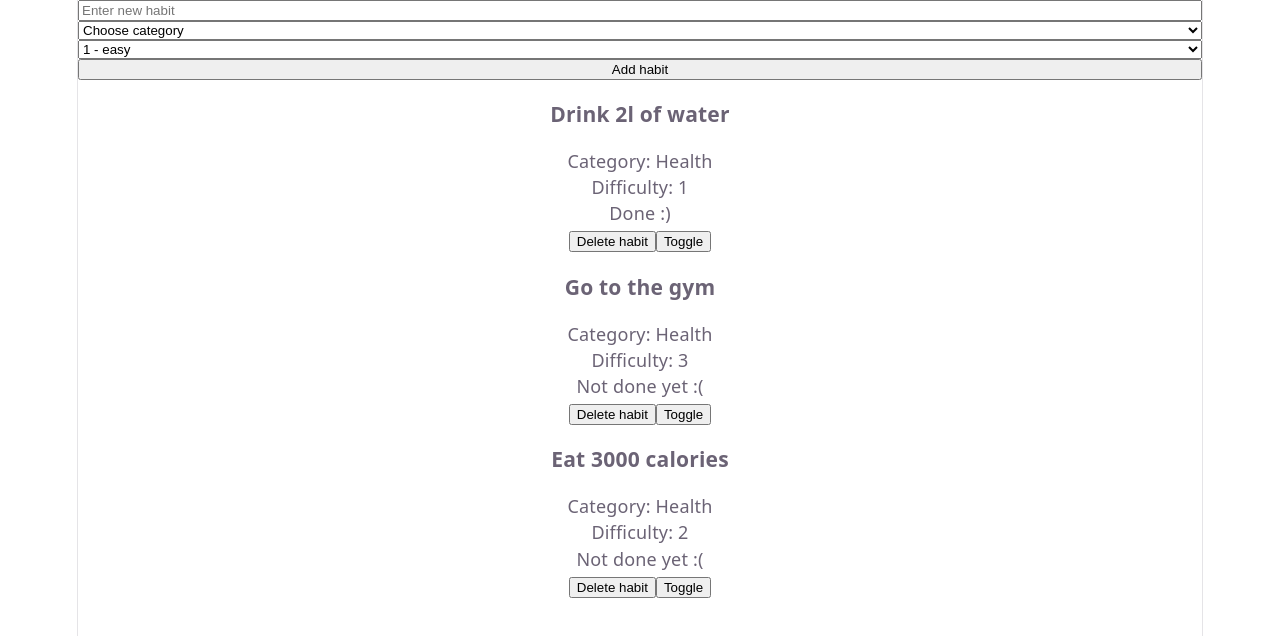
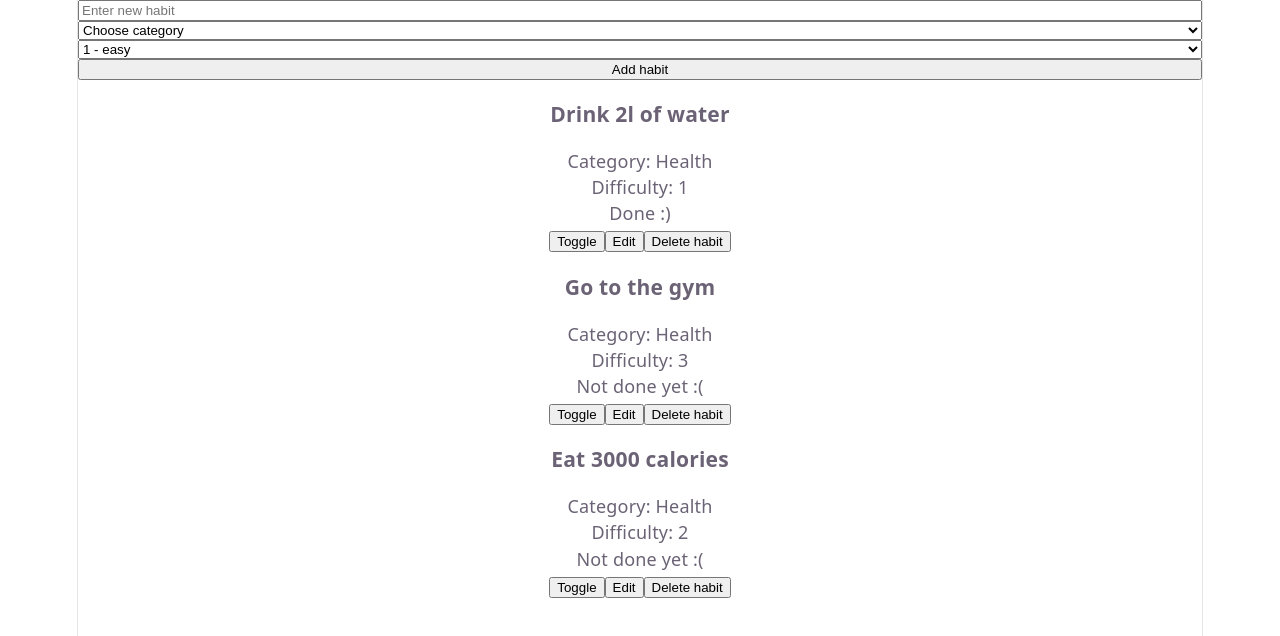
Before and after one commit to alexeychern0v/BestOfMe, a React (Vite) app: page / in a window 1280 px wide. Shown: the top 636 px of the page. Built offline with nearby package versions, Linux system fonts and the light colour scheme.

Commit message:
Added edit feature

```diff
--- a/src/App.jsx
+++ b/src/App.jsx
@@ -29,6 +29,7 @@ const initialHabits = [{
 
 function App() {
   const [habits, setHabits] = useState(initialHabits)
+  const [editHabit, setEditHabit] = useState(null)
 
   function deleteHabit(id) {
     setHabits(habits.filter((habit) => habit.id !== id)) // !== remain habit if the ID is not = ID user wants to delete
@@ -42,7 +43,7 @@ function App() {
 
   return (
       <Routes>
-        <Route index element={<Dashboard habits = { habits } setHabits = { setHabits } onDelete = { deleteHabit } onToggle = { toggleHabit }/>}/>
+        <Route index element={<Dashboard habits = { habits } setHabits = { setHabits } onDelete = { deleteHabit } onToggle = { toggleHabit } editHabit = { editHabit } setEditHabit = {setEditHabit} />}/>
         <Route path="/addHabit" element={<AddHabit />}/>
         <Route path="/profile" element={<Profile />}/>
         <Route path="/onboarding" element={<Onboarding />}/>
--- a/src/components/HabitCard.jsx
+++ b/src/components/HabitCard.jsx
@@ -1,12 +1,13 @@
-export default function HabitCard ({ name, status, category, difficulty, id, onDelete, onToggle }) {
+    export default function HabitCard ({ name, status, category, difficulty, id, onDelete, onToggle, onEdit }) {
         return (
             <section className = "habitCard">
                 <h3> { name } </h3>
                 <p> Category: { category } </p>
                 <p> Difficulty: { difficulty } </p>
                 <p> { status } </p>
+                <button onClick={() => onToggle(id)}>Toggle</button>
+                <button onClick={() => onEdit({ name, status, category, difficulty, id })}>Edit</button>
                 <button onClick={() => onDelete(id)}>Delete habit</button>
-            <button onClick={() => onToggle(id)}>Toggle</button>
             </section>
     )
     }
--- a/src/components/HabitsList.jsx
+++ b/src/components/HabitsList.jsx
@@ -1,6 +1,6 @@
 import HabitCard from './HabitCard'
 
-export default function HabitsList({ habits, onDelete, onToggle }) {
+export default function HabitsList({ habits, onDelete, onToggle, onEdit }) {
   return (
     <>
       {habits.map((habit) => {
@@ -12,8 +12,9 @@ export default function HabitsList({ habits, onDelete, onToggle }) {
             difficulty= { habit.difficulty }
             id = { habit.id }
             key = { habit.id }
+            onToggle = { onToggle }
             onDelete = { onDelete }
-            onToggle = { onToggle }
+            onEdit = { onEdit }
           />
         )
       })}
--- a/src/components/NewHabitForm.jsx
+++ b/src/components/NewHabitForm.jsx
@@ -1,11 +1,15 @@
-import { useState } from 'react'
+import { useState, useEffect } from 'react'
 
-export default function NewHabitForm ({ habits, setHabits }) {
-  const [habitForm, setHabitForm] = useState({
-    name: '',
-    category: '',
-    difficulty: 1,
-  })
+export default function NewHabitForm ({ habits, setHabits, editHabit }) {
+  const [habitForm, setHabitForm] = useState(
+    editHabit || { name: '', category: '', difficulty: 1,}
+  )
+
+  useEffect(() => {
+    if (editHabit) {
+      setHabitForm(editHabit)
+    }
+  }, [editHabit])
 
   function handleHabitChange (event) {
     const { name, value } = event.target
@@ -18,12 +22,15 @@ export default function NewHabitForm ({ habits, setHabits }) {
       console.log("Error: fill in all fields!")
       return;
     }
-    setHabits([
-      ...habits, { ...habitForm,
+    if (editHabit) {
+      setHabits(habits.map(h => h.id === editHabit.id ? { ...habitForm, id: h.id } : h))
+    } else {
+      setHabits([
+        ...habits, { ...habitForm,
         status: 'Not done yet :(',
         id: crypto.randomUUID()
-      }
-    ])
+      } ])
+    }
 
     setHabitForm({name: '', category: '', difficulty: 1})
   }
--- a/src/pages/Dashboard.jsx
+++ b/src/pages/Dashboard.jsx
@@ -1,11 +1,11 @@
 import NewHabitForm from '../components/NewHabitForm'
 import HabitsList from '../components/HabitsList'
 
-export default function Dashboard({ habits, setHabits, onDelete, onToggle }) {
+export default function Dashboard({ habits, setHabits, onDelete, onToggle, editHabit, setEditHabit }) {
   return (
     <>
-      <NewHabitForm habits={ habits } setHabits={ setHabits } />
-      <HabitsList habits={ habits } onDelete={ onDelete } onToggle={ onToggle } />
+      <NewHabitForm habits={ habits } setHabits={ setHabits } editHabit = { editHabit }/>
+      <HabitsList habits={ habits } onDelete={ onDelete } onToggle={ onToggle } onEdit = { setEditHabit } />
     </>
   )
 }
```
Lines whose indentation alone changed are shown as unchanged.
